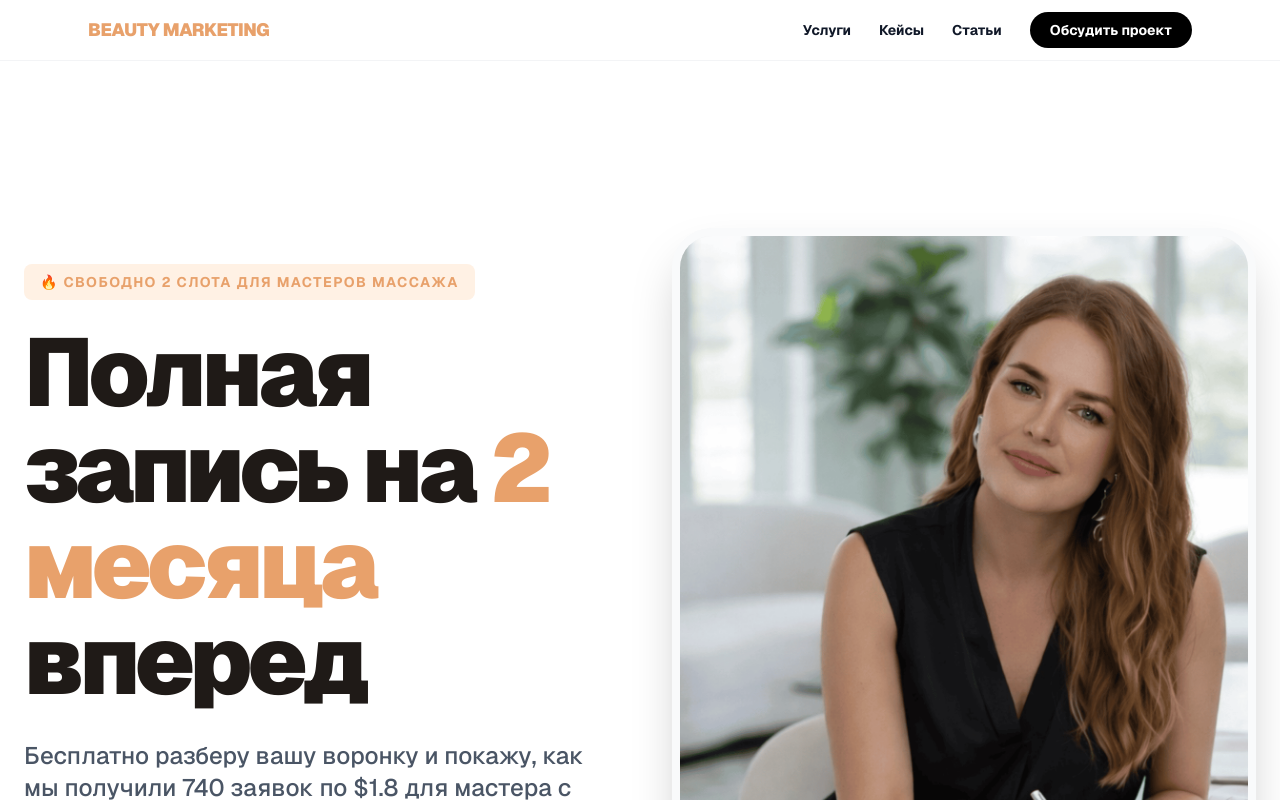
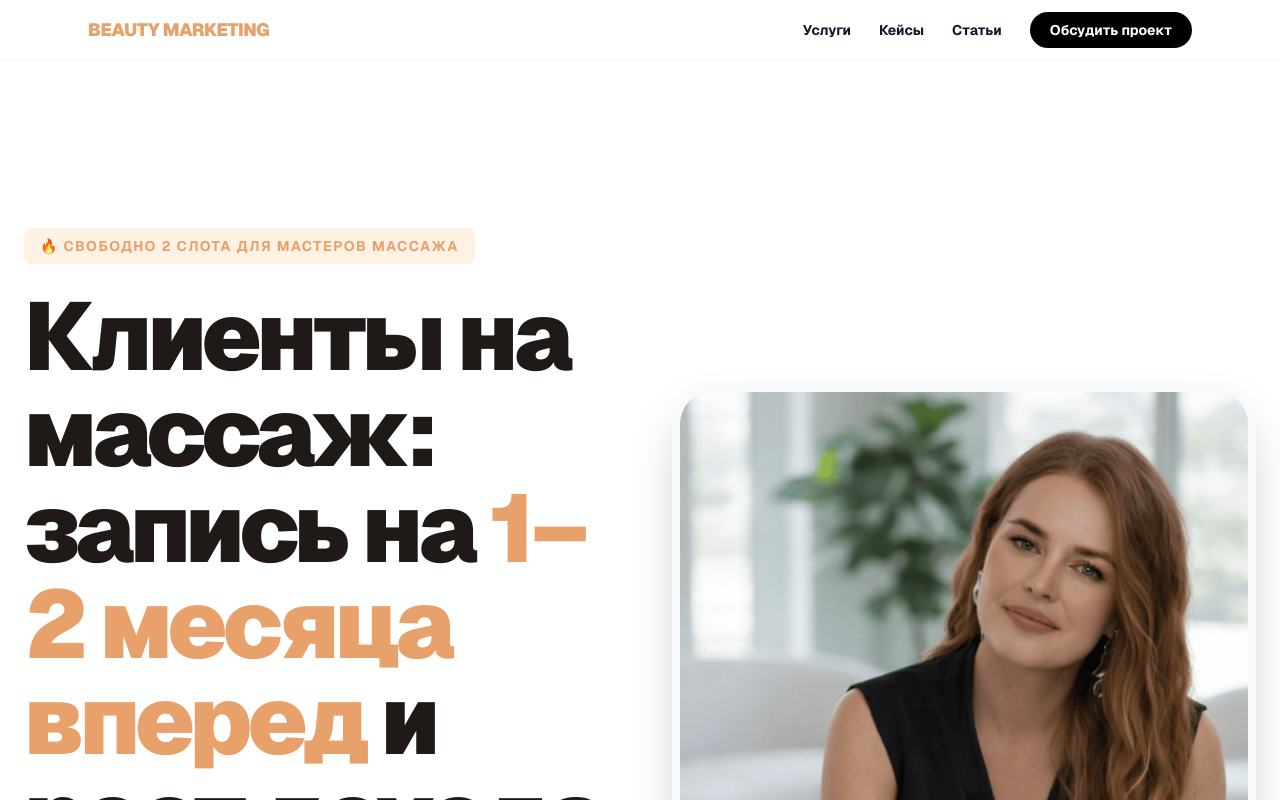
Before and after one commit to tatnova/my-website-rus, a Next.js app in the folder site/: page /massage in a window 1280 px wide. Shown: the top 800 px of the page. Built offline with nearby package versions, Linux system fonts and the light colour scheme.

Commit message:
update hero section

```diff
--- a/site/src/app/massage/page.tsx
+++ b/site/src/app/massage/page.tsx
@@ -91,8 +91,8 @@ export default function MassagePage() {
             🔥 СВОБОДНО 2 СЛОТА ДЛЯ МАСТЕРОВ МАССАЖА
           </div>
           <h1 className="text-5xl md:text-8xl font-black leading-none tracking-tighter mb-8">
-            Полная запись на <span className="text-[#e8a16b]">2 месяца</span> вперед
-          </h1>
+  Клиенты на массаж: запись на <span className="text-[#e8a16b]">1–2 месяца вперед</span> и рост дохода через рекламу
+</h1>
           <p className="text-xl md:text-2xl text-gray-600 font-medium mb-10 max-w-xl">
             Бесплатно разберу вашу воронку и покажу, как мы получили 740 заявок по $1.8 для мастера с нуля.
           </p>
```
